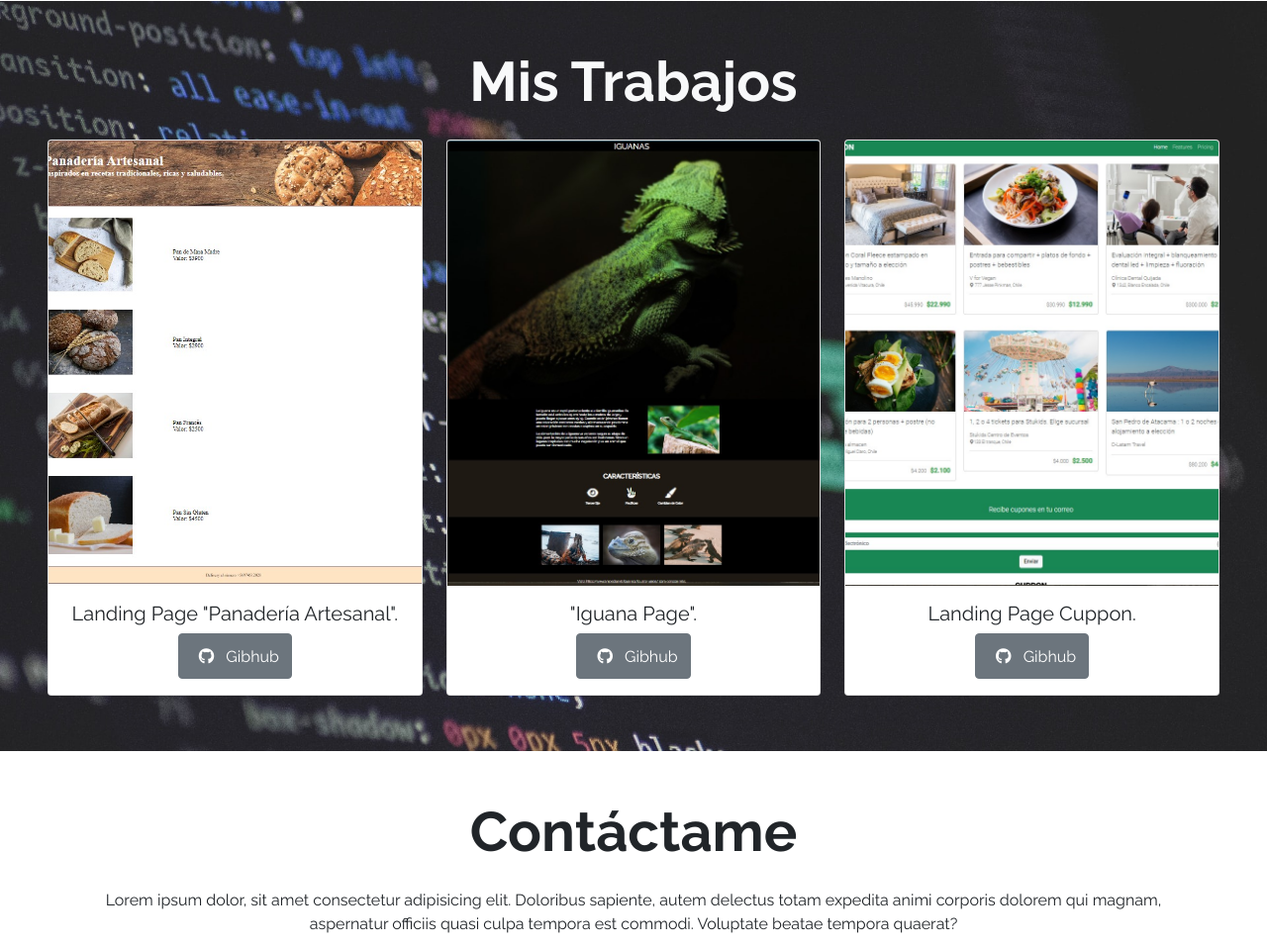
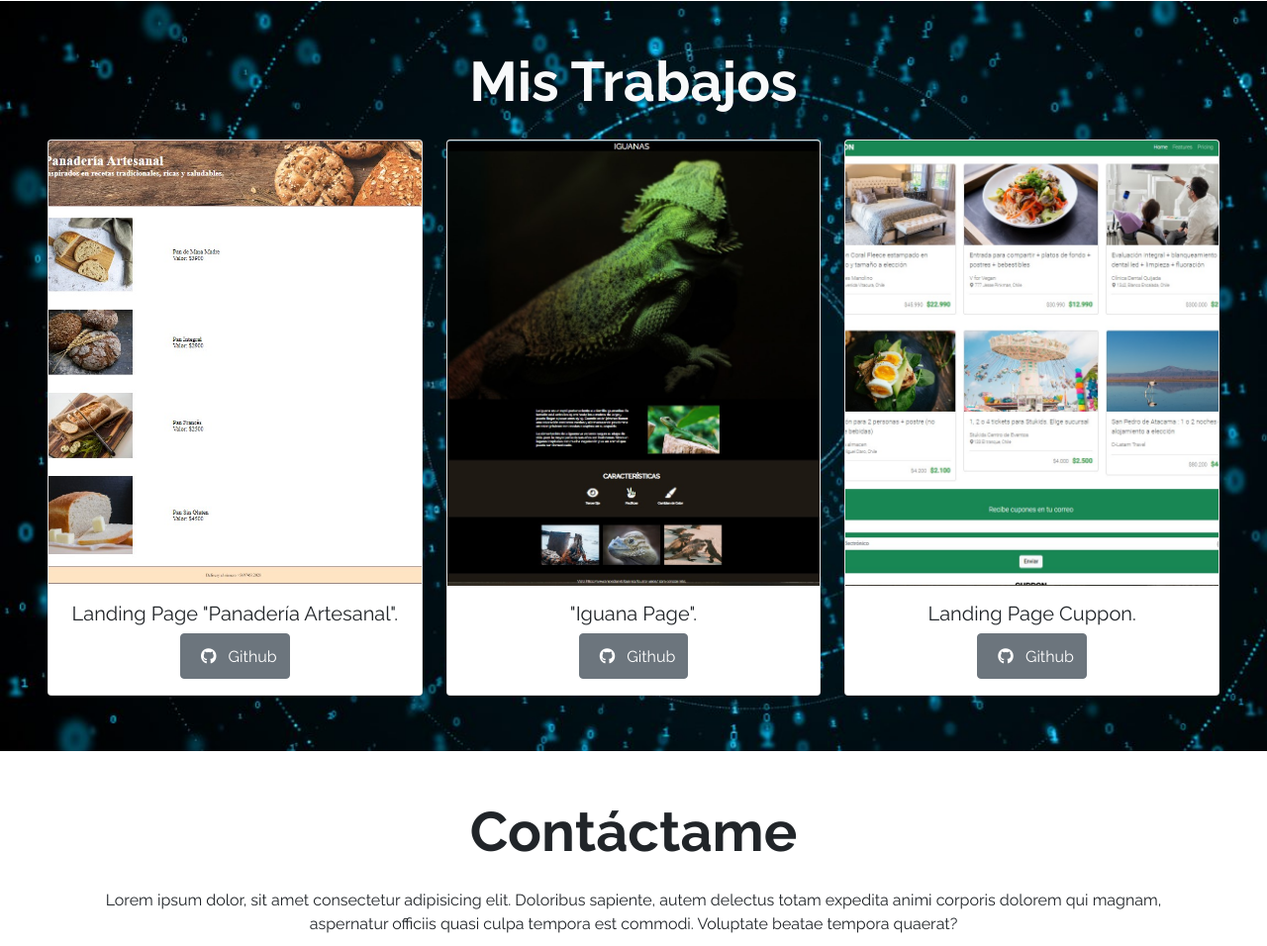
Before and after one commit to myriam7c/anaramosfre.github.io, a plain HTML site: page index.html in a window 1280 px wide. Shown: the part 1247-2203 px from the top of the page at 99% size. Drawn offline with nearby package versions, Linux system fonts and the light colour scheme.

Commit message:
Se agregó link Github

```diff
--- a/assets/css/style.css
+++ b/assets/css/style.css
@@ -40,7 +40,7 @@ body {
   }
 
   .fondo {
-    background-image:url(/anaramosfre.github.io/assets/img/maik-jonietz-_yMciiStJyY-unsplash.jpg);
+    background-image:url(/anaramosfre.github.io/assets/img/iStock-1252852697-1364x682.jpg);
     background-size: cover;
 
 }
--- a/index.html
+++ b/index.html
@@ -123,7 +123,7 @@
                 <img src="assets/img/Captura de pantalla 2022-07-21 214025.jpg" class="card-img-top" alt="landing page">
                 <div class="card-body text-center">
                   <h5 class="card-title">Landing Page "Panadería Artesanal".</h5>
-                  <a href="https://github.com/anaramosfre/Desafio_landingpage" class="btn btn-secondary"> <i class="fa-brands fa-github p-2"></i>  Gibhub</a>
+                  <a href="https://github.com/anaramosfre/Desafio_landingpage" class="btn btn-secondary"> <i class="fa-brands fa-github p-2"></i>  Github</a>
                 </div>
               </div>
             </div>
@@ -133,7 +133,7 @@
                 <img src="assets/img/Captura de pantalla 2022-07-21 205502.jpg" class="card-img-top" alt="landing page">
                 <div class="card-body text-center">
                   <h5 class="card-title">"Iguana Page".</h5>
-                  <a href="#" class="btn btn-secondary"><i class="fa-brands fa-github p-2"></i>  Gibhub</a>
+                  <a href="https://github.com/anaramosfre/Desafio_iguanapage" class="btn btn-secondary"><i class="fa-brands fa-github p-2"></i>  Github</a>
                 </div>
               </div>
             </div>
@@ -142,7 +142,7 @@
                 <img src="assets/img/Captura de pantalla 2022-07-21 205811.jpg" class="card-img-top" alt="landing page">
                 <div class="card-body text-center">
                   <h5 class="card-title">Landing Page Cuppon.</h5>
-                  <a href="#" class="btn btn-secondary"><i class="fa-brands fa-github p-2"></i>  Gibhub</a>
+                  <a href="https://github.com/anaramosfre/Desafio_cuppon" class="btn btn-secondary"><i class="fa-brands fa-github p-2"></i>  Github</a>
                 </div>
               </div>
             </div>
```
Also changed, not shown: assets/img/iStock-1252852697-1364x682.jpg (added).
